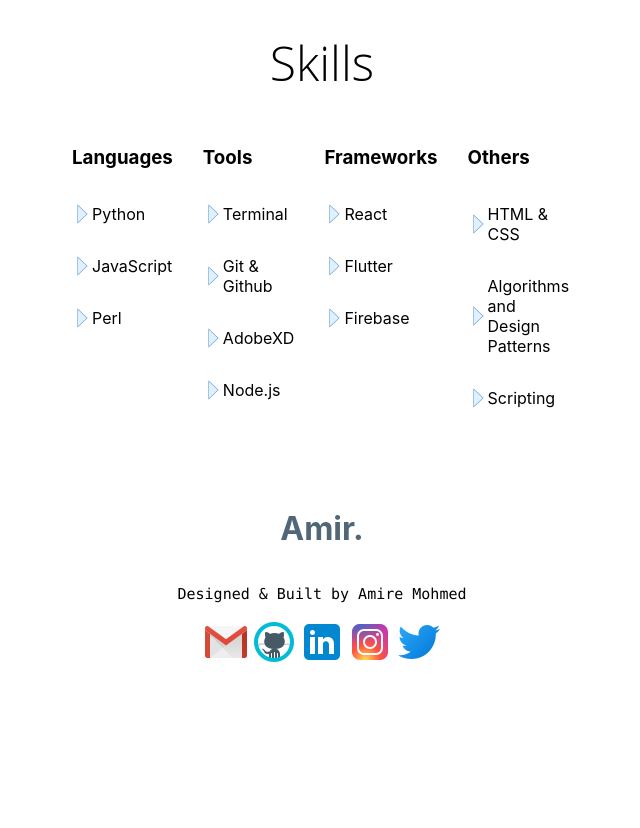
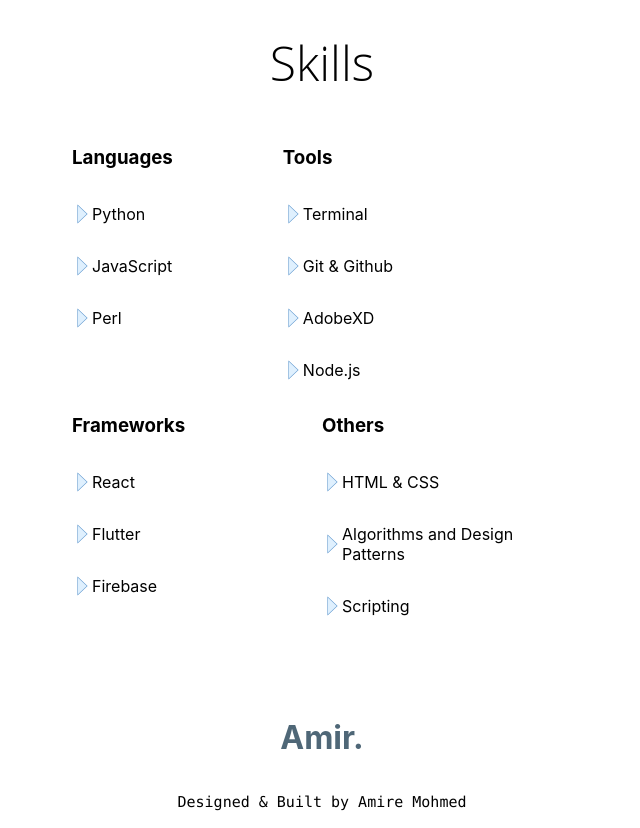
Before and after one commit to amohm001/netlifytest, a React (Create React App) app: page / in a window 1280 px wide. Shown: the part 642-1470 px from the top of the page, without its empty margins (318-958 px from the left). Before the commit the page ends 1344 px from the top, so only its background shows below. Built offline with nearby package versions, Linux system fonts and the light colour scheme.

Commit message:
Grid column fix for skills

```diff
--- a/src/components/homepage.jsx
+++ b/src/components/homepage.jsx
@@ -290,7 +290,7 @@
                                 </div>
                             </div>
                         </div>
-                        <div style={{ marginRight: "30px", display: "block", flex: "50%" }}>
+                        <div style={{ display: "block", flex: "50%", paddingLeft: "80px" }}>
                             <h3 style={{
                                 display: "block",
                                 fontSize: "1.17em",
@@ -336,6 +336,83 @@
                             </div>
                         </div>
 
+                        {/* <div style={{ marginRight: "30px", display: "block", flex: "50%" }}>
+                            <h3 style={{
+                                display: "block",
+                                fontSize: "1.17em",
+                                marginBlockStart: "1em",
+                                marginBlockEnd: "1em",
+                                marginInlineStart: "0px",
+                                marginInlineEnd: "0px",
+                                fontWeight: "bold"
+                            }}> Frameworks </h3>
+                            <div style={{ display: "block" }}>
+                                <div style={{
+                                    display: "flex",
+                                    alignItems: "center",
+                                    textAlign: "left"
+                                }}>
+                                    <img src={tri} style={{ height: "20px" }} />
+                                    <p>React</p>
+                                </div>
+                                <div style={{
+                                    display: "flex",
+                                    alignItems: "center",
+                                    textAlign: "left"
+                                }}>
+                                    <img src={tri} style={{ height: "20px" }} />
+                                    <p>Flutter</p>
+                                </div>
+                                <div style={{
+                                    display: "flex",
+                                    alignItems: "center",
+                                    textAlign: "left"
+                                }}>
+                                    <img src={tri} style={{ height: "20px" }} />
+                                    <p>Firebase</p>
+                                </div>
+                            </div>
+                        </div>
+                        <div style={{ marginRight: "30px", display: "block", flex: "50%" }}>
+                            <h3 style={{
+                                display: "block",
+                                fontSize: "1.17em",
+                                marginBlockStart: "1em",
+                                marginBlockEnd: "1em",
+                                marginInlineStart: "0px",
+                                marginInlineEnd: "0px",
+                                fontWeight: "bold",
+                                // marginRight: "150px"
+                            }}> Others </h3>
+                            <div style={{ display: "block" }}>
+                                <div style={{
+                                    display: "flex",
+                                    alignItems: "center",
+                                    textAlign: "left"
+                                }}>
+                                    <img src={tri} style={{ height: "20px" }} />
+                                    <p>HTML & CSS</p>
+                                </div>
+                                <div style={{
+                                    display: "flex",
+                                    alignItems: "center",
+                                    textAlign: "left"
+                                }}>
+                                    <img src={tri} style={{ height: "20px" }} />
+                                    <p>Algorithms and Design Patterns</p>
+                                </div>
+                                <div style={{
+                                    display: "flex",
+                                    alignItems: "center",
+                                    textAlign: "left"
+                                }}>
+                                    <img src={tri} style={{ height: "20px" }} />
+                                    <p>Scripting</p>
+                                </div>
+                            </div>
+                        </div> */}
+                    </div>
+                    <div style={{ display: "flex", margin: "0 auto", flex: "50%" }}>
                         <div style={{ marginRight: "30px", display: "block", flex: "50%" }}>
                             <h3 style={{
                                 display: "block",
```
